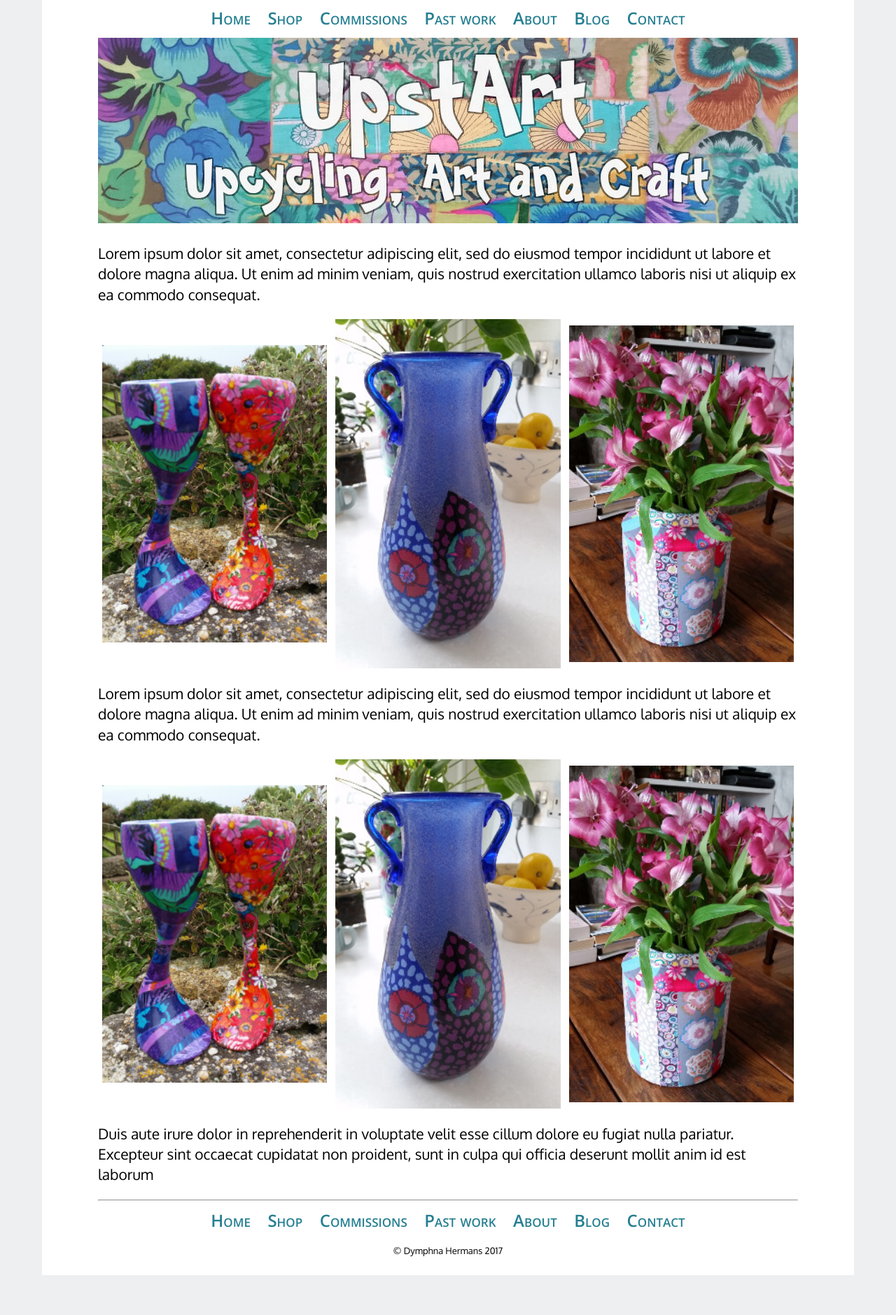
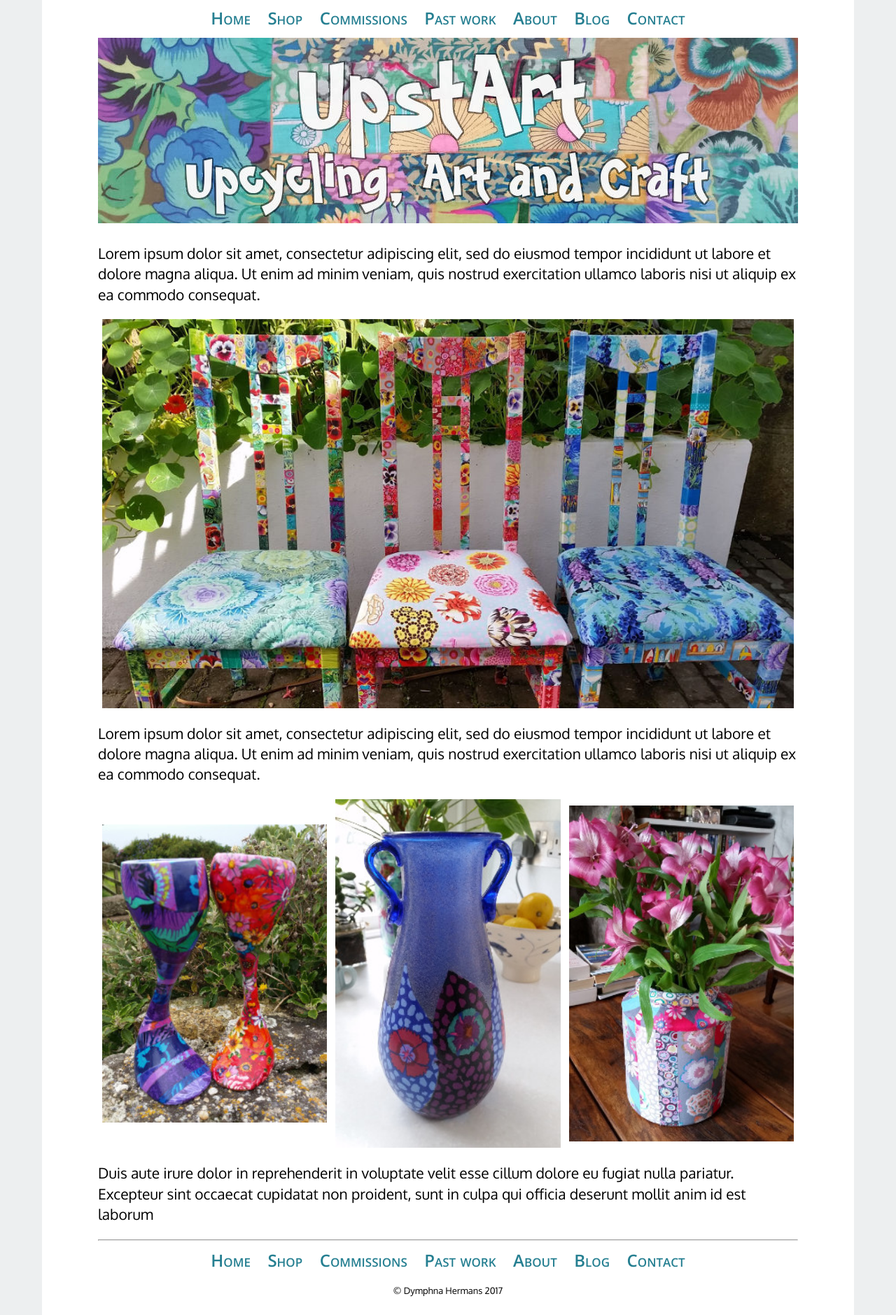
Before and after one commit to d40cht/Upstart, a Jekyll site: the page built from index.md, in a window 1280 px wide. Shown: the whole page at 70% size. Built offline with Jekyll 4.4.1, drawn with Linux system fonts in a browser that asks for light colours; before the commit the page ends 1822 px from its top, so only the background shows below that.

Commit message:
Add three chairs image to index page.

```diff
--- a/index.md
+++ b/index.md
@@ -6,9 +6,7 @@ layout: default
 Lorem ipsum dolor sit amet, consectetur adipiscing elit, sed do eiusmod tempor incididunt ut labore et dolore magna aliqua. Ut enim ad minim veniam, quis nostrud exercitation ullamco laboris nisi ut aliquip ex ea commodo consequat.
 
 <div class="thumbgrid" markdown="1">
-![Pair of matching vases](images/page_images/red_blue_vase_pair_thumb.jpg)
-![Tall blue vase](images/page_images/vase_tall_blue_thumb.jpg)
-![Vase with flowers](images/page_images/vase_flowers_thumb.jpg)
+![Three chairs](images/page_images/three_chairs_small.jpg)
 </div>
 
 Lorem ipsum dolor sit amet, consectetur adipiscing elit, sed do eiusmod tempor incididunt ut labore et dolore magna aliqua. Ut enim ad minim veniam, quis nostrud exercitation ullamco laboris nisi ut aliquip ex ea commodo consequat.
```
